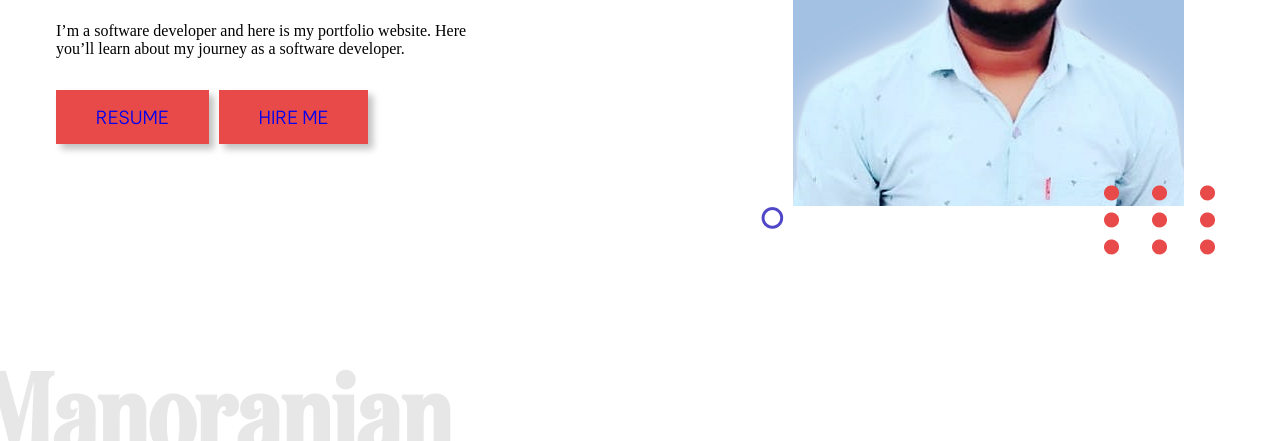
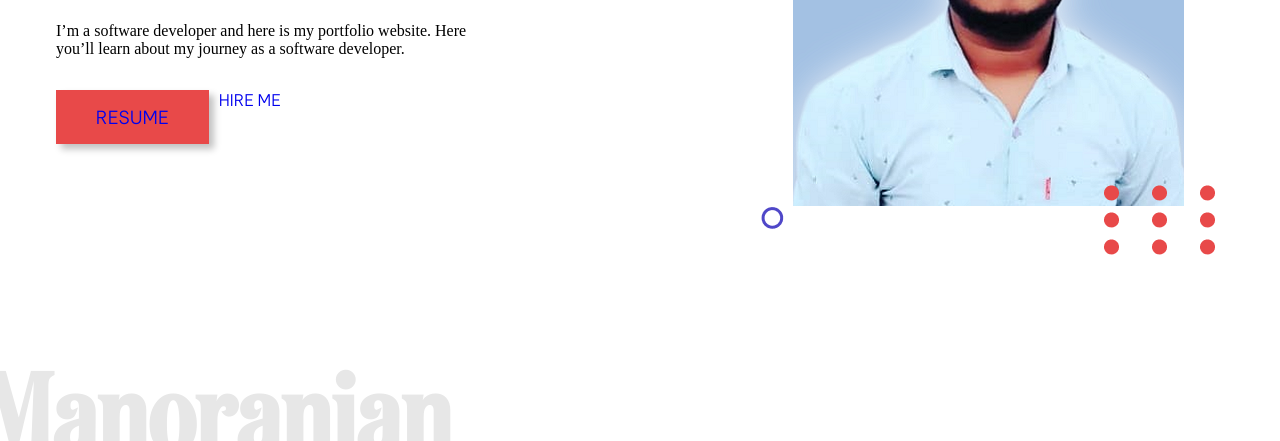
Before and after one commit to Manoranjan1k/My_Portfolio, a plain HTML site: page index.html in a window 1280 px wide. Shown: the part 359-800 px from the top of the page. Drawn offline with nearby package versions, Linux system fonts and the light colour scheme.

Commit message:
Update index.html

```diff
--- a/index.html
+++ b/index.html
@@ -46,7 +46,7 @@
                       <div class="btn-pink" id="btn">
                         <a href="https://drive.google.com/file/d/1LaTag9fnckE9vdDRApglw-1pixQthY7e/view">RESUME</a>
                       </div>
-                      <div class="btn-pink" id="btn">
+                      <div class="btn-resume" id="btn">
                         <a href="#contactme">HIRE ME</a>
                       </div>
                     </div>
```
